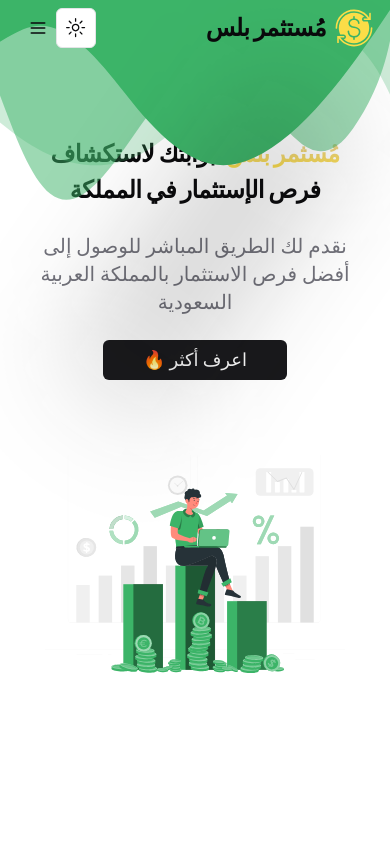
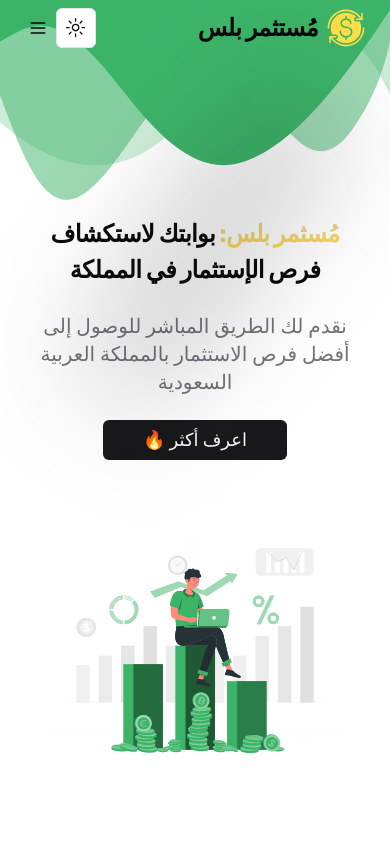
Before and after one commit to HassanAlabdulal/Mostathmer-plus, a Next.js app: page / in a window 390 px wide. Shown: the top 844 px of the page. Built offline with nearby package versions, Linux system fonts and the light colour scheme.

Commit message:
fix: resolve nav issues in small screens

```diff
--- a/components/navbar.tsx
+++ b/components/navbar.tsx
@@ -53,7 +53,7 @@ export default function Navbar() {
           <NavigationMenuItem className="font-bold  ">
             <a
               href="/"
-              className="scroll-m-20 text-2xl font-bold tracking-tight
+              className="scroll-m-20 text-2xl max-sm:mr-2 font-bold tracking-tight
                     lg:text-3xl rounded-xl flex justify-center items-center gap-2"
             >
               <Image
@@ -118,7 +118,7 @@ export default function Navbar() {
               <a
                 href={route.href}
                 key={i}
-                className=" hover:text-lg  transition-all duration-150"
+                className=" hover:text-lg transition-all duration-150"
               >
                 {route.label}
               </a>
--- a/components/sections/homepage.tsx
+++ b/components/sections/homepage.tsx
@@ -10,7 +10,7 @@ export default function Homepage() {
   };
   return (
     <main className="min-h-screen w-full">
-      <section className="container grid lg:grid-cols-2 place-items-center py-20 md:py-32 gap-10">
+      <section className="container grid lg:grid-cols-2 place-items-center py-40 md:py-32 gap-10">
         <div className="text-center space-y-6 flex justify-center items-center flex-col">
           <main className="text-2xl md:text-5xl font-bold md:leading-tight leading-normal tracking-tight">
             <div className="custom-shape-divider-top-1708454429">
```
